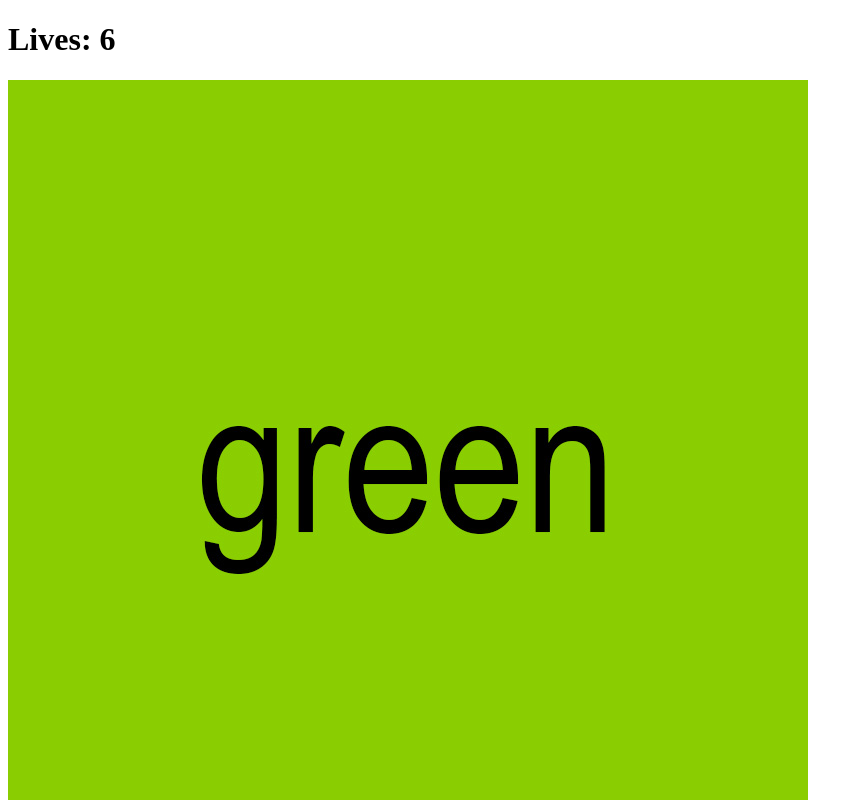
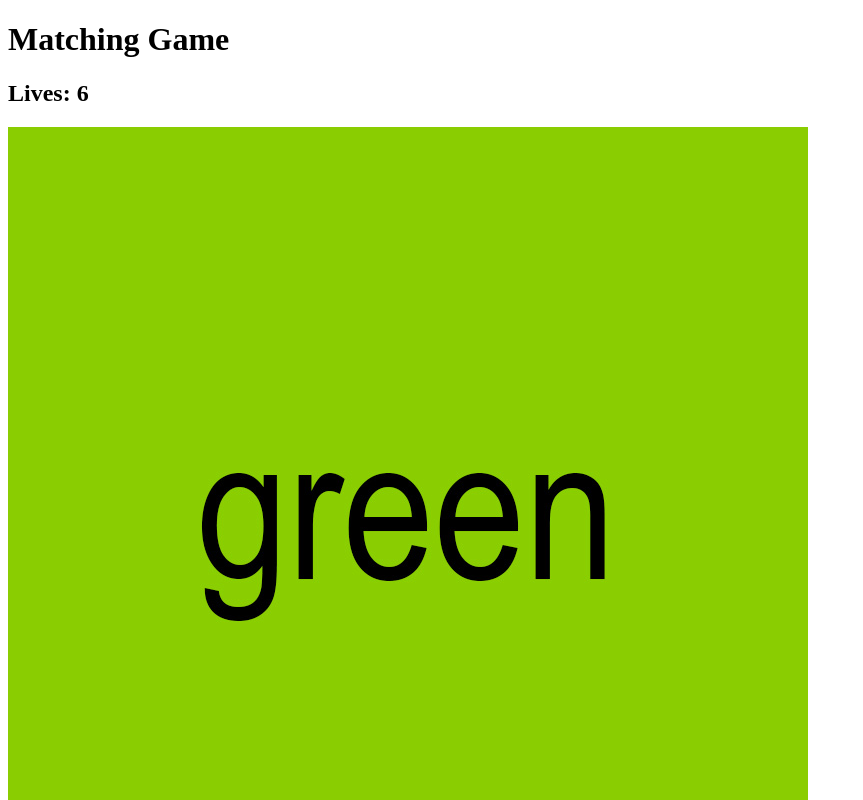
Before and after one commit to isabeljaramillo3/final-2024, a plain HTML site: page index.html in a window 1280 px wide. Shown: the top 800 px of the page, without its empty margins (0-863 px from the left). Drawn offline with Linux system fonts and the light colour scheme.

Commit message:
index.html

```diff
--- a/index.html
+++ b/index.html
@@ -9,7 +9,10 @@
 </head>
 
 <body>
-    <h1>Lives: <span class="playerLivesCount"></span> </h1>
+    <h1>Matching Game</h1>
+
+    <h2>Lives: <span class="playerLivesCount"></span></h2>
+
     <section></section>
     <script src="./app.js"></script>
 </body>
```
